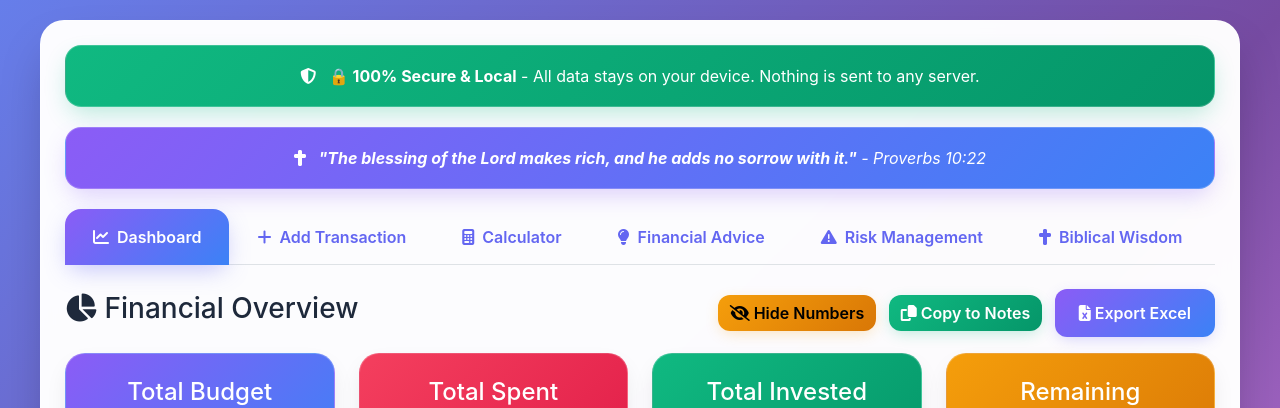
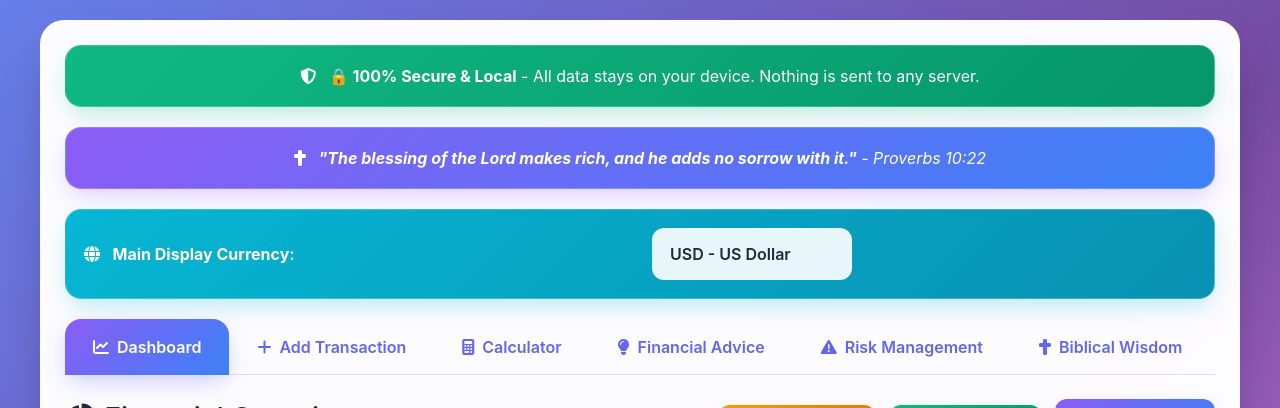
Before and after one commit to nekrasovdmytro/money-management, a website: page index.html in a window 1280 px wide. Shown: the top 408 px of the page. Drawn offline with nearby package versions, Linux system fonts and the light colour scheme.

Commit message:
add main currency

```diff
--- a/index.html
+++ b/index.html
@@ -323,6 +323,29 @@
             border: 1px solid rgba(255, 255, 255, 0.2);
         }
 
+        .currency-selector-banner {
+            background: var(--cyan-gradient);
+            color: white;
+            padding: 18px;
+            border-radius: 16px;
+            margin-bottom: 20px;
+            box-shadow: 0 10px 25px -5px rgba(6, 182, 212, 0.3);
+            border: 1px solid rgba(255, 255, 255, 0.2);
+        }
+
+        .currency-selector-banner .form-select {
+            background: rgba(255, 255, 255, 0.9);
+            border: 2px solid rgba(255, 255, 255, 0.3);
+            color: var(--dark-bg);
+            font-weight: 600;
+        }
+
+        .currency-selector-banner .form-select:focus {
+            background: white;
+            border-color: rgba(255, 255, 255, 0.8);
+            box-shadow: 0 0 0 3px rgba(255, 255, 255, 0.2);
+        }
+
         .verse-card {
             background: var(--cyan-gradient);
             color: white;
@@ -378,6 +401,37 @@
             <div class="biblical-banner">
                 <i class="fas fa-cross me-2"></i>
                 <strong>"The blessing of the Lord makes rich, and he adds no sorrow with it."</strong> - Proverbs 10:22
+            </div>
+
+            <!-- Main Currency Selector -->
+            <div class="currency-selector-banner">
+                <div class="row align-items-center">
+                    <div class="col-md-6">
+                        <i class="fas fa-globe me-2"></i>
+                        <strong>Main Display Currency:</strong>
+                    </div>
+                    <div class="col-md-6">
+                        <select class="form-select" id="mainCurrency" style="max-width: 200px;">
+                            <optgroup label="Major Fiat">
+                                <option value="USD">USD - US Dollar</option>
+                                <option value="EUR">EUR - Euro</option>
+                                <option value="GBP">GBP - British Pound</option>
+                                <option value="JPY">JPY - Japanese Yen</option>
+                                <option value="CAD">CAD - Canadian Dollar</option>
+                                <option value="AUD">AUD - Australian Dollar</option>
+                                <option value="CHF">CHF - Swiss Franc</option>
+                                <option value="CNY">CNY - Chinese Yuan</option>
+                            </optgroup>
+                            <optgroup label="Major Crypto">
+                                <option value="BTC">BTC - Bitcoin</option>
+                                <option value="ETH">ETH - Ethereum</option>
+                                <option value="BNB">BNB - Binance Coin</option>
+                                <option value="USDT">USDT - Tether</option>
+                                <option value="USDC">USDC - USD Coin</option>
+                            </optgroup>
+                        </select>
+                    </div>
+                </div>
             </div>
 
             <!-- Navigation -->
--- a/script.js
+++ b/script.js
@@ -5,6 +5,7 @@ class FinanceManager {
     constructor() {
         this.transactions = this.loadTransactions();
         this.budgetThreshold = this.loadBudgetThreshold();
+        this.mainCurrency = this.loadMainCurrency();
         this.expenseCategories = [
             'Food & Dining', 'Transportation', 'Housing', 'Utilities',
             'Entertainment', 'Shopping', 'Healthcare', 'Education',
@@ -65,6 +66,7 @@ class FinanceManager {
     init() {
         this.setupEventListeners();
         this.updateCategoryOptions();
+        this.updateMainCurrencySelector();
         this.updateDashboard();
         this.updateCharts();
         this.updateSuggestions();
@@ -91,6 +93,11 @@ class FinanceManager {
         document.getElementById('budgetCurrency').addEventListener('change', () => {
             this.saveBudgetThreshold();
             this.updateBudgetProgress();
+        });
+
+        document.getElementById('mainCurrency').addEventListener('change', () => {
+            this.saveMainCurrency();
+            this.updateDashboard();
         });
     }
 
@@ -210,6 +217,13 @@ class FinanceManager {
         document.getElementById('totalSpent').textContent = this.formatCurrency(totalSpent);
         document.getElementById('totalInvested').textContent = this.formatCurrency(totalInvested);
         document.getElementById('remaining').textContent = this.formatCurrency(remaining);
+
+        // Update summary card titles to show main currency
+        const currencySymbol = this.getCurrencySymbol(this.mainCurrency);
+        document.querySelector('.summary-total h4').textContent = `Total Budget (${currencySymbol})`;
+        document.querySelector('.summary-expenses h4').textContent = `Total Spent (${currencySymbol})`;
+        document.querySelector('.summary-investments h4').textContent = `Total Invested (${currencySymbol})`;
+        document.querySelector('.summary-remaining h4').textContent = `Remaining (${currencySymbol})`;
     }
 
     updateCharts() {
@@ -439,7 +453,8 @@ class FinanceManager {
                         <small class="text-muted">${transaction.category} • ${new Date(transaction.date).toLocaleDateString()}</small>
                     </div>
                     <div class="text-end">
-                        <strong>${this.formatCurrency(transaction.amount)}</strong>
+                        <strong>${this.formatCurrency(transaction.amount, transaction.currency)}</strong>
+                        <small class="text-muted d-block">${transaction.currency}</small>
                         <button class="btn btn-sm btn-outline-danger ms-2" onclick="financeManager.deleteTransaction(${transaction.id})">
                             <i class="fas fa-trash"></i>
                         </button>
@@ -450,10 +465,11 @@ class FinanceManager {
         });
     }
 
-    formatCurrency(amount) {
+    formatCurrency(amount, currency = null) {
+        const displayCurrency = currency || this.mainCurrency;
         return new Intl.NumberFormat('en-US', {
             style: 'currency',
-            currency: 'USD'
+            currency: displayCurrency
         }).format(amount);
     }
 
@@ -481,6 +497,32 @@ class FinanceManager {
         document.getElementById('budgetCurrency').value = threshold.currency;
 
         return threshold;
+    }
+
+    loadMainCurrency() {
+        const saved = localStorage.getItem('financeMainCurrency');
+        return saved || 'USD';
+    }
+
+    saveMainCurrency() {
+        const currency = document.getElementById('mainCurrency').value;
+        this.mainCurrency = currency;
+        localStorage.setItem('financeMainCurrency', currency);
+    }
+
+    updateMainCurrencySelector() {
+        document.getElementById('mainCurrency').value = this.mainCurrency;
+    }
+
+    getCurrencySymbol(currency) {
+        const symbols = {
+            'USD': '$', 'EUR': '€', 'GBP': '£', 'JPY': '¥', 'CAD': 'C$',
+            'AUD': 'A$', 'CHF': 'CHF', 'CNY': '¥', 'SEK': 'kr', 'NZD': 'NZ$',
+            'MXN': '$', 'SGD': 'S$', 'HKD': 'HK$', 'NOK': 'kr', 'KRW': '₩',
+            'TRY': '₺', 'RUB': '₽', 'INR': '₹', 'BRL': 'R$', 'ZAR': 'R',
+            'BTC': '₿', 'ETH': 'Ξ', 'BNB': 'BNB', 'USDT': 'USDT', 'USDC': 'USDC'
+        };
+        return symbols[currency] || currency;
     }
 
     showNotification(message, type = 'info') {
@@ -604,7 +646,7 @@ function copyToClipboard() {
         transactions: financeManager.transactions
     };
 
-    const text = `Financial Summary (${new Date().toLocaleDateString()})
+    const text = `Financial Summary (${new Date().toLocaleDateString()}) - Main Currency: ${financeManager.mainCurrency}
 
 Total Budget: ${financeManager.formatCurrency(data.totalBudget)}
 Total Spent: ${financeManager.formatCurrency(data.totalSpent)}
@@ -613,7 +655,7 @@ Remaining: ${financeManager.formatCurrency(data.remaining)}
 
 Recent Transactions:
 ${data.transactions.slice(-10).map(t =>
-    `${t.date} - ${t.type.toUpperCase()}: ${t.description} (${t.category}) - ${financeManager.formatCurrency(t.amount)}`
+    `${t.date} - ${t.type.toUpperCase()}: ${t.description} (${t.category}) - ${financeManager.formatCurrency(t.amount, t.currency)} ${t.currency}`
 ).join('\n')}`;
 
     navigator.clipboard.writeText(text).then(() => {
```
